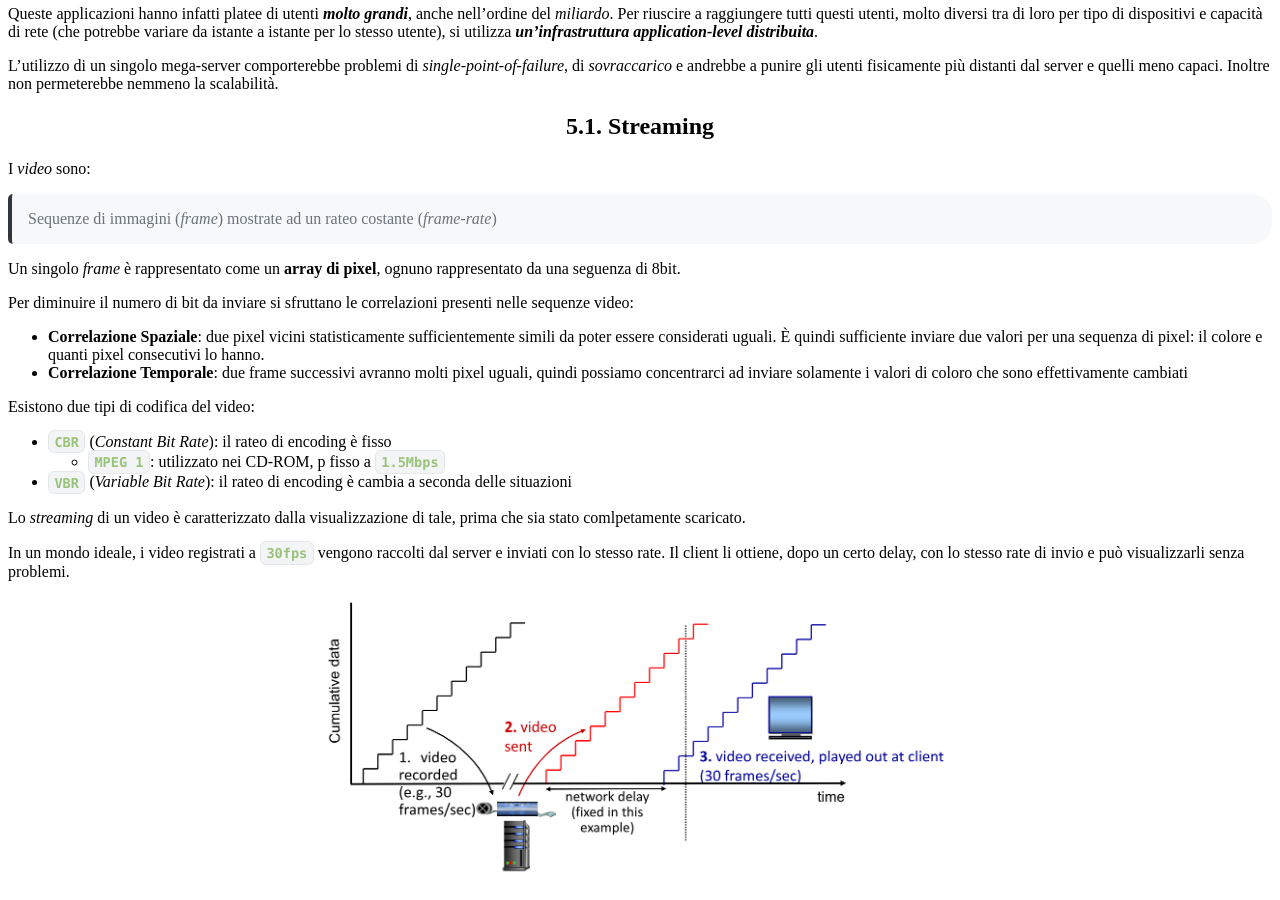
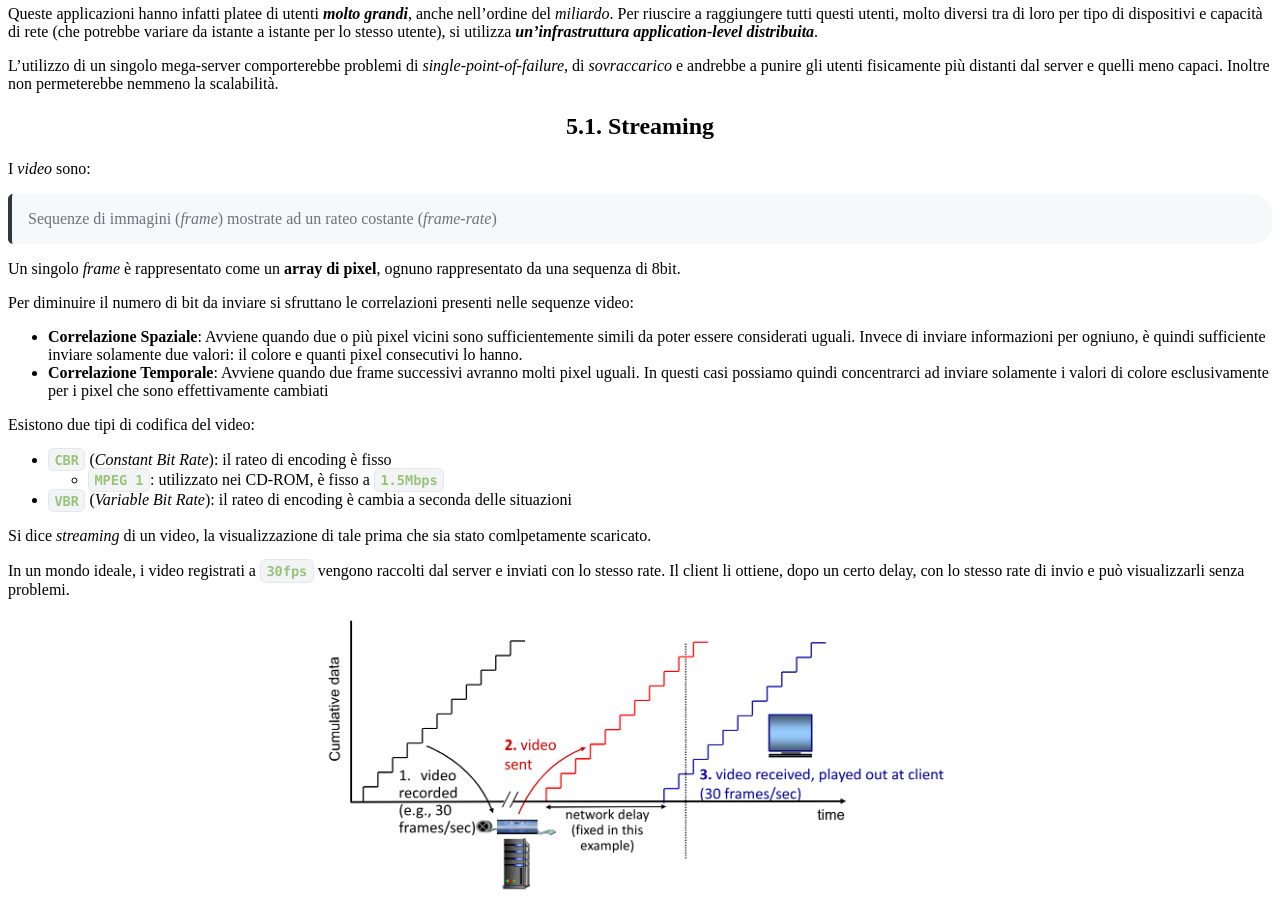
Before and after one commit to Gabriele-D-Cambria/Appunti-Reti-Informatiche-2025-2026, a Jekyll site: the page built from Applicazioni di rete.md, in a window 1280 px wide and 900 px high, scrolled down 17400 px. Built offline with Jekyll 4.4.1, drawn with Linux system fonts in a browser that asks for light colours; nearby versions of some CDN libraries; our own code applies the rules of GitHub Pages for plain Markdown files; some of the changed text lies outside the part shown.

Commit message:
Corretta interamente la grammatica e la sintassi del file `Applicazioni di rete`

```diff
--- a/Applicazioni di rete.md
+++ b/Applicazioni di rete.md
@@ -825,19 +825,19 @@ L'utilizzo di un singolo mega-server comporterebbe problemi di _single-point-of-
 I _video_ sono:
 > Sequenze di immagini (_frame_) mostrate ad un rateo costante (_frame-rate_)
 
-Un singolo _frame_ è rappresentato come un **array di pixel**, ognuno rappresentato da una seguenza di 8bit.
+Un singolo _frame_ è rappresentato come un **array di pixel**, ognuno rappresentato da una sequenza di 8bit.
 
 Per diminuire il numero di bit da inviare si sfruttano le correlazioni presenti nelle sequenze video:
-- **Correlazione Spaziale**: due pixel vicini statisticamente sufficientemente simili da poter essere considerati uguali. È quindi sufficiente inviare due valori per una sequenza di pixel: il colore e quanti pixel consecutivi lo hanno.
-- **Correlazione Temporale**: due frame successivi avranno molti pixel uguali, quindi possiamo concentrarci ad inviare solamente i valori di coloro che sono effettivamente cambiati
+- **Correlazione Spaziale**: Avviene quando due o più pixel vicini sono sufficientemente simili da poter essere considerati uguali. Invece di inviare informazioni per ogniuno, è quindi sufficiente inviare solamente due valori: il colore e quanti pixel consecutivi lo hanno.
+- **Correlazione Temporale**: Avviene quando due frame successivi avranno molti pixel uguali. In questi casi possiamo quindi concentrarci ad inviare solamente i valori di colore esclusivamente per i pixel che sono effettivamente cambiati
 
 Esistono due tipi di codifica del video:
 - `CBR` (_Constant Bit Rate_): il rateo di encoding è fisso
-  - `MPEG 1`: utilizzato nei CD-ROM, p fisso a `1.5Mbps`
+  - `MPEG 1`: utilizzato nei CD-ROM, è fisso a `1.5Mbps`
 - `VBR` (_Variable Bit Rate_): il rateo di encoding è cambia a seconda delle situazioni
 
 
-Lo _streaming_ di un video è caratterizzato dalla visualizzazione di tale, prima che sia stato comlpetamente scaricato.
+Si dice _streaming_ di un video, la visualizzazione di tale prima che sia stato comlpetamente scaricato.
 
 In un mondo ideale, i video registrati a `30fps` vengono raccolti dal server e inviati con lo stesso rate. Il client li ottiene, dopo un certo delay, con lo stesso rate di invio e può visualizzarli senza problemi.
 
```
Also changed, not shown: other parts of Applicazioni di rete.md (+2 -2 lines), README.md (+5 -5 lines).
